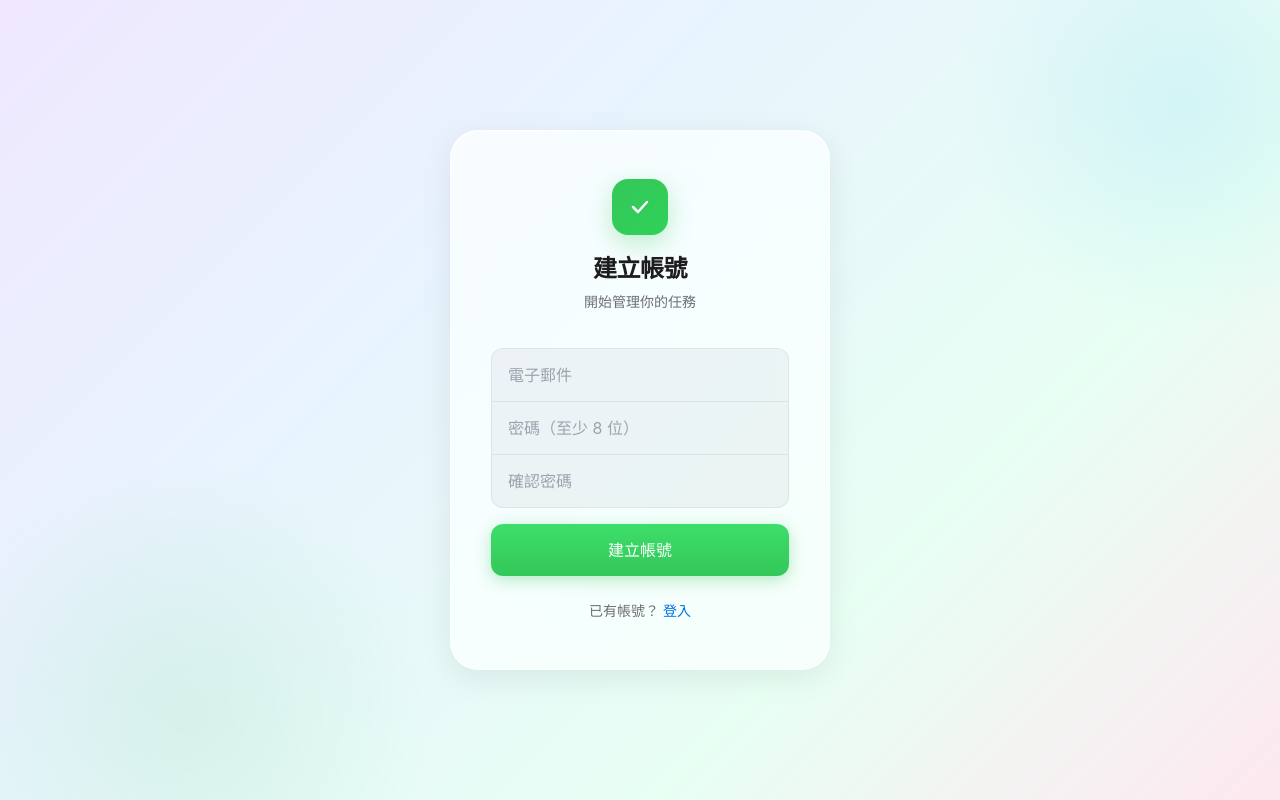
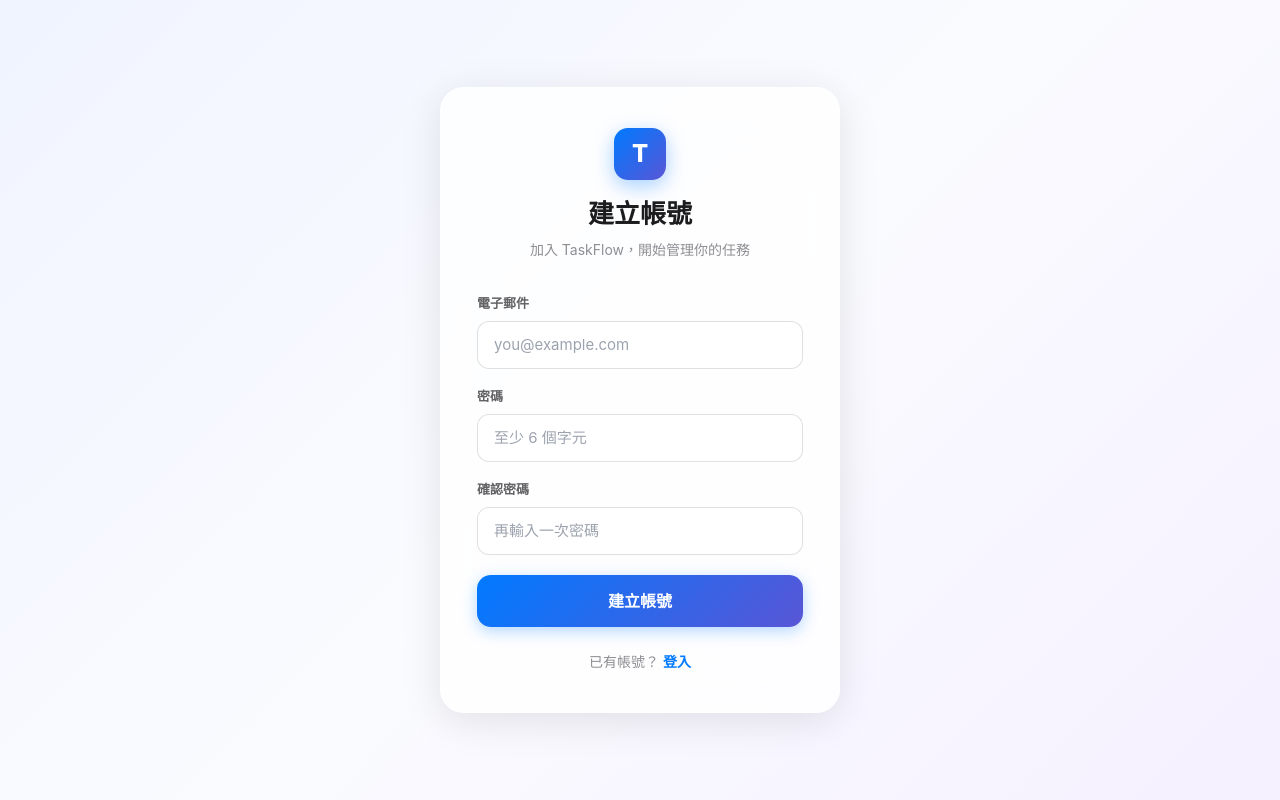
Before and after one commit to linyh465/taskflow-frontend, a Next.js app: page /register in a window 1280 px wide. Built offline with nearby package versions, Linux system fonts and the light colour scheme; no server answers.

Commit message:
feat: redesign register page with glass morphism design system

```diff
--- a/app/(auth)/register/page.tsx
+++ b/app/(auth)/register/page.tsx
@@ -1,9 +1,26 @@
 'use client';
+
 import { useState } from 'react';
 import { useRouter } from 'next/navigation';
 import Link from 'next/link';
-import { useMutation } from '@tanstack/react-query';
-import { registerUser } from '@/lib/api';
+
+const GLASS: React.CSSProperties = {
+  background: 'rgba(255,255,255,0.80)',
+  backdropFilter: 'blur(24px) saturate(180%)',
+  WebkitBackdropFilter: 'blur(24px) saturate(180%)',
+  border: '1px solid rgba(255,255,255,0.55)',
+  boxShadow: '0 8px 40px rgba(0,0,0,0.10)',
+};
+
+const inputStyle: React.CSSProperties = {
+  width: '100%', boxSizing: 'border-box',
+  border: '1px solid rgba(0,0,0,0.12)', borderRadius: 12,
+  padding: '12px 16px', fontSize: 15,
+  background: 'rgba(255,255,255,0.75)',
+  outline: 'none', marginTop: 6,
+  fontFamily: 'inherit',
+  transition: 'border-color 0.15s ease',
+};
 
 export default function RegisterPage() {
   const router = useRouter();
@@ -11,120 +28,127 @@ export default function RegisterPage() {
   const [password, setPassword] = useState('');
   const [confirm, setConfirm] = useState('');
   const [error, setError] = useState('');
+  const [loading, setLoading] = useState(false);
 
-  const { mutate: register, isPending } = useMutation({
-    mutationFn: () => registerUser({ email, password }),
-    onSuccess: (data) => {
-      if (data.userId) router.push('/login?welcome=1');
-      else setError(data.error || '註冊失敗');
-    },
-    onError: () => setError('連線失敗'),
-  });
+  const API = process.env.NEXT_PUBLIC_API_URL || '';
 
-  const handleSubmit = (e: React.FormEvent) => {
-    e.preventDefault(); setError('');
+  const handleSubmit = async (e: React.FormEvent) => {
+    e.preventDefault();
+    setError('');
     if (password !== confirm) { setError('兩次密碼不一致'); return; }
-    if (password.length < 8) { setError('密碼至少 8 個字元'); return; }
-    register();
+    if (password.length < 6) { setError('密碼至少需要 6 個字元'); return; }
+    setLoading(true);
+    try {
+      const res = await fetch(`${API}/auth/register`, {
+        method: 'POST',
+        headers: { 'Content-Type': 'application/json' },
+        body: JSON.stringify({ email, password }),
+      });
+      const data = await res.json();
+      if (!res.ok) { setError(data.message || '註冊失敗，請稍後再試'); return; }
+      router.push('/login?registered=1');
+    } catch {
+      setError('網路錯誤，請稍後再試');
+    } finally {
+      setLoading(false);
+    }
   };
 
   return (
-    <div
-      style={{
-        minHeight: '100vh',
-        display: 'flex',
-        alignItems: 'center',
-        justifyContent: 'center',
-        padding: '24px',
-        background: 'linear-gradient(135deg, #f0e8ff 0%, #e8f4fd 35%, #e8fff4 70%, #fde8f0 100%)',
-        backgroundAttachment: 'fixed',
-      }}
-    >
-      <div style={{
-        position: 'fixed', top: '-15%', right: '-10%', width: '450px', height: '450px',
-        background: 'radial-gradient(circle, rgba(90,200,250,0.15) 0%, transparent 70%)',
-        borderRadius: '50%', pointerEvents: 'none',
-      }} />
-      <div style={{
-        position: 'fixed', bottom: '-20%', left: '-5%', width: '500px', height: '500px',
-        background: 'radial-gradient(circle, rgba(52,199,89,0.1) 0%, transparent 70%)',
-        borderRadius: '50%', pointerEvents: 'none',
-      }} />
-
-      <div
-        className="glass"
-        style={{ width: '100%', maxWidth: '380px', borderRadius: '28px', padding: '48px 40px', position: 'relative' }}
-      >
-        <div style={{ textAlign: 'center', marginBottom: '36px' }}>
+    <div style={{
+      minHeight: '100vh',
+      background: 'linear-gradient(135deg, #f0f4ff 0%, #fafbff 50%, #f5f0ff 100%)',
+      display: 'flex', alignItems: 'center', justifyContent: 'center',
+      fontFamily: '-apple-system, BlinkMacSystemFont, "SF Pro Display", sans-serif',
+      padding: '20px',
+    }}>
+      <div style={{ ...GLASS, borderRadius: 24, padding: '40px 36px', width: '100%', maxWidth: 400 }}>
+        {/* Logo */}
+        <div style={{ display: 'flex', flexDirection: 'column', alignItems: 'center', marginBottom: 32 }}>
           <div style={{
-            width: '56px', height: '56px', borderRadius: '16px',
-            background: 'linear-gradient(135deg, #34c759, #30d158)',
-            margin: '0 auto 16px',
+            width: 52, height: 52, borderRadius: 14,
+            background: 'linear-gradient(135deg, #007aff, #5856d6)',
             display: 'flex', alignItems: 'center', justifyContent: 'center',
-            boxShadow: '0 8px 24px rgba(52,199,89,0.3)',
+            marginBottom: 14,
+            boxShadow: '0 6px 20px rgba(0,122,255,0.35)',
           }}>
-            <svg width="28" height="28" viewBox="0 0 28 28" fill="none">
-              <path d="M7 14L12 19L21 9" stroke="white" strokeWidth="2.5" strokeLinecap="round" strokeLinejoin="round"/>
-            </svg>
+            <span style={{ color: '#fff', fontSize: 24, fontWeight: 800 }}>T</span>
           </div>
-          <h1 style={{ fontSize: '24px', fontWeight: '600', color: '#1d1d1f', letterSpacing: '-0.5px' }}>
-            建立帳號
-          </h1>
-          <p style={{ fontSize: '14px', color: '#6e6e73', marginTop: '4px' }}>
-            開始管理你的任務
-          </p>
+          <h1 style={{ margin: 0, fontSize: 26, fontWeight: 800, color: '#1c1c1e' }}>建立帳號</h1>
+          <p style={{ margin: '6px 0 0', fontSize: 14, color: '#8e8e93' }}>加入 TaskFlow，開始管理你的任務</p>
         </div>
 
-        <form onSubmit={handleSubmit}>
-          <div style={{ marginBottom: '12px' }}>
-            <div style={{
-              background: 'rgba(118,118,128,0.08)',
-              borderRadius: '12px',
-              border: '1px solid rgba(118,118,128,0.12)',
-              overflow: 'hidden',
-            }}>
-              <input
-                type="email" value={email} onChange={e => setEmail(e.target.value)}
-                required placeholder="電子郵件"
-                style={{ width: '100%', padding: '14px 16px', background: 'transparent', border: 'none',
-                  borderBottom: '1px solid rgba(118,118,128,0.12)', outline: 'none', fontSize: '16px', color: '#1d1d1f' }}
-              />
-              <input
-                type="password" value={password} onChange={e => setPassword(e.target.value)}
-                required placeholder="密碼（至少 8 位）"
-                style={{ width: '100%', padding: '14px 16px', background: 'transparent', border: 'none',
-                  borderBottom: '1px solid rgba(118,118,128,0.12)', outline: 'none', fontSize: '16px', color: '#1d1d1f' }}
-              />
-              <input
-                type="password" value={confirm} onChange={e => setConfirm(e.target.value)}
-                required placeholder="確認密碼"
-                style={{ width: '100%', padding: '14px 16px', background: 'transparent', border: 'none',
-                  outline: 'none', fontSize: '16px', color: '#1d1d1f' }}
-              />
-            </div>
+        <form onSubmit={handleSubmit} style={{ display: 'flex', flexDirection: 'column', gap: 16 }}>
+          <div>
+            <label style={{ fontSize: 13, fontWeight: 600, color: '#636366' }}>電子郵件</label>
+            <input
+              type="email" required
+              style={inputStyle}
+              value={email}
+              onChange={e => setEmail(e.target.value)}
+              placeholder="you@example.com"
+            />
+          </div>
+
+          <div>
+            <label style={{ fontSize: 13, fontWeight: 600, color: '#636366' }}>密碼</label>
+            <input
+              type="password" required
+              style={inputStyle}
+              value={password}
+              onChange={e => setPassword(e.target.value)}
+              placeholder="至少 6 個字元"
+            />
+          </div>
+
+          <div>
+            <label style={{ fontSize: 13, fontWeight: 600, color: '#636366' }}>確認密碼</label>
+            <input
+              type="password" required
+              style={{
+                ...inputStyle,
+                borderColor: confirm && confirm !== password ? '#ff3b30' : 'rgba(0,0,0,0.12)',
+              }}
+              value={confirm}
+              onChange={e => setConfirm(e.target.value)}
+              placeholder="再輸入一次密碼"
+            />
+            {confirm && confirm !== password && (
+              <p style={{ margin: '4px 0 0', fontSize: 12, color: '#ff3b30' }}>密碼不一致</p>
+            )}
           </div>
 
           {error && (
-            <div style={{ padding: '10px 14px', background: 'rgba(255,59,48,0.08)', borderRadius: '10px',
-              marginBottom: '12px', fontSize: '13px', color: '#ff3b30' }}>
+            <div style={{
+              padding: '10px 14px', borderRadius: 10,
+              background: 'rgba(255,59,48,0.08)',
+              border: '1px solid rgba(255,59,48,0.2)',
+              color: '#ff3b30', fontSize: 13, fontWeight: 500,
+            }}>
               {error}
             </div>
           )}
 
-          <button type="submit" disabled={isPending}
-            style={{ width: '100%', padding: '14px',
-              background: isPending ? 'rgba(52,199,89,0.6)' : 'linear-gradient(180deg, #3dde6a 0%, #34c759 100%)',
-              border: 'none', borderRadius: '12px', fontSize: '16px', fontWeight: '500',
-              color: 'white', cursor: isPending ? 'default' : 'pointer',
-              boxShadow: '0 4px 16px rgba(52,199,89,0.35)', transition: 'all 0.2s', marginTop: '4px' }}
+          <button
+            type="submit"
+            disabled={loading || (confirm.length > 0 && confirm !== password)}
+            style={{
+              width: '100%', padding: '14px', borderRadius: 14, border: 'none',
+              background: loading ? '#c7c7cc' : 'linear-gradient(135deg, #007aff, #5856d6)',
+              color: '#fff', fontWeight: 700, fontSize: 16,
+              cursor: loading ? 'not-allowed' : 'pointer',
+              boxShadow: loading ? 'none' : '0 4px 16px rgba(0,122,255,0.3)',
+              transition: 'all 0.2s ease',
+              marginTop: 4,
+            }}
           >
-            {isPending ? '建立中…' : '建立帳號'}
+            {loading ? '建立中…' : '建立帳號'}
           </button>
         </form>
 
-        <p style={{ textAlign: 'center', marginTop: '24px', fontSize: '14px', color: '#6e6e73' }}>
+        <p style={{ textAlign: 'center', marginTop: 24, fontSize: 14, color: '#8e8e93' }}>
           已有帳號？{' '}
-          <Link href="/login" style={{ color: '#0071e3', textDecoration: 'none', fontWeight: '500' }}>
+          <Link href="/login" style={{ color: '#007aff', fontWeight: 600, textDecoration: 'none' }}>
             登入
           </Link>
         </p>
```
